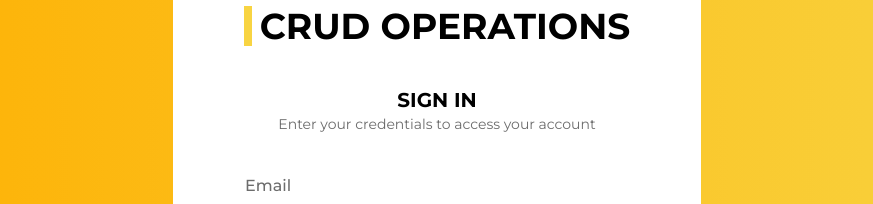
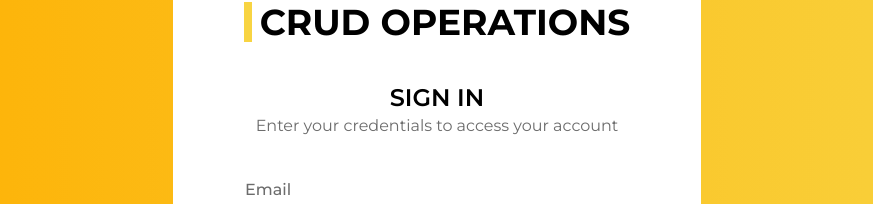
Before and after one commit to nataliacampossoares/CRUD-frontend-REACT, a React (Vite) app: page / in a window 1280 px wide. Shown: the part 148-352 px from the top of the page, without its empty margins (203-1076 px from the left). Built offline with nearby package versions, Linux system fonts and the light colour scheme; a web font is replaced by a local one.

Commit message:
Update LoginPage.jsx

```diff
--- a/src/components/Login/LoginPage.jsx
+++ b/src/components/Login/LoginPage.jsx
@@ -9,8 +9,8 @@ export default function LoginPage() {
             <p className="font-bold text-4xl">CRUD OPERATIONS</p>
           </div>
           <div className="flex flex-col justify-center items-center">
-            <p className="font-bold text-xl">SIGN IN</p>
-            <p className="text-darkGray text-sm pb-10">
+            <p className="font-semibold text-2xl">SIGN IN</p>
+            <p className="text-darkGray text-md pb-10">
               Enter your credentials to access your account
             </p>
           </div>
```
